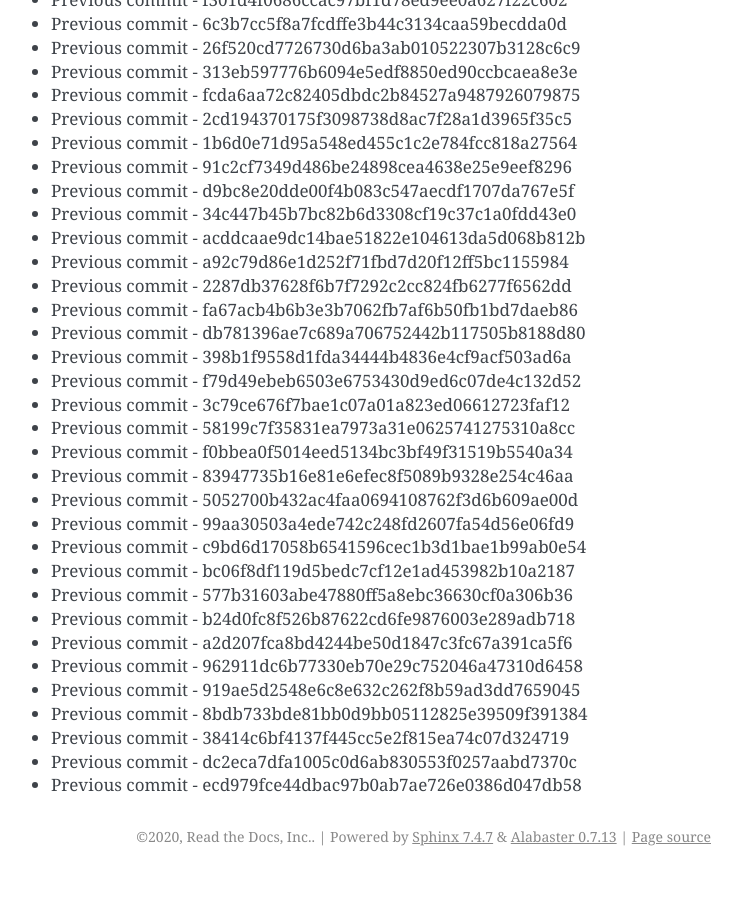
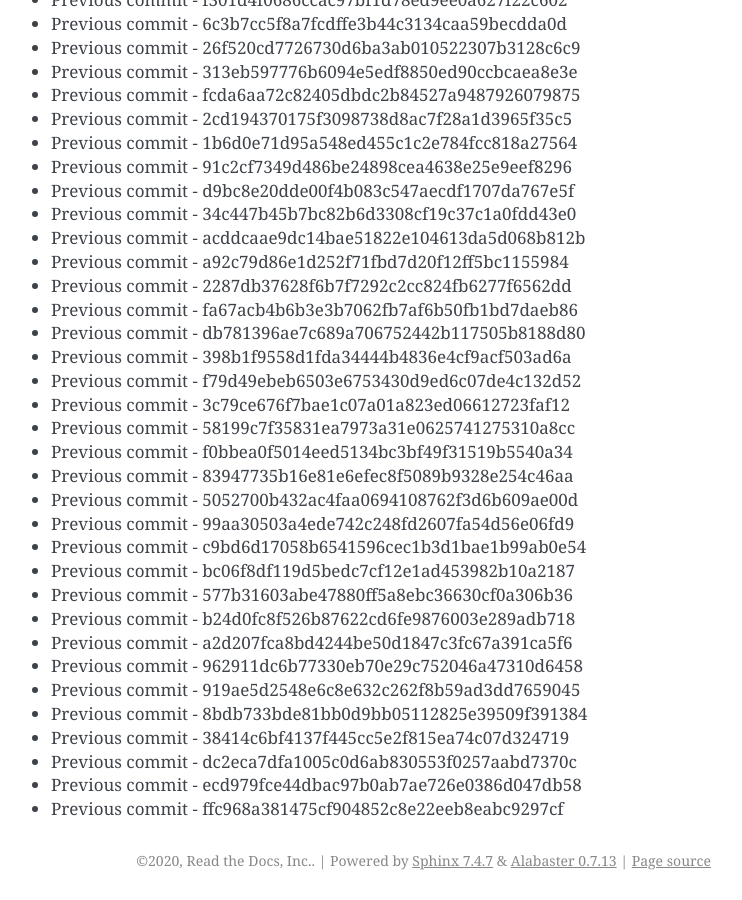
Before and after one commit to readthedocs/rtd-git-stresstest, a Sphinx documentation site: the page built from docs/updates.rst, in a window 1280 px wide and 900 px high, scrolled down 78257 px. Shown: the whole window, without its empty margins (399-1141 px from the left). Built offline with Sphinx 7.4.7, drawn with Linux system fonts in a browser that asks for light colours; before the commit the page ends 79133 px from its top, so only the background shows below that.

Commit message:
Generating commit from previous: ffc968a381475cf904852c8e22eeb8eabc9297cf

```diff
--- a/docs/updates.rst
+++ b/docs/updates.rst
@@ -3320,3 +3320,4 @@ It can be tested for any performance characteristics.
 * Previous commit - 38414c6bf4137f445cc5e2f815ea74c07d324719
 * Previous commit - dc2eca7dfa1005c0d6ab830553f0257aabd7370c
 * Previous commit - ecd979fce44dbac97b0ab7ae726e0386d047db58
+* Previous commit - ffc968a381475cf904852c8e22eeb8eabc9297cf
```
